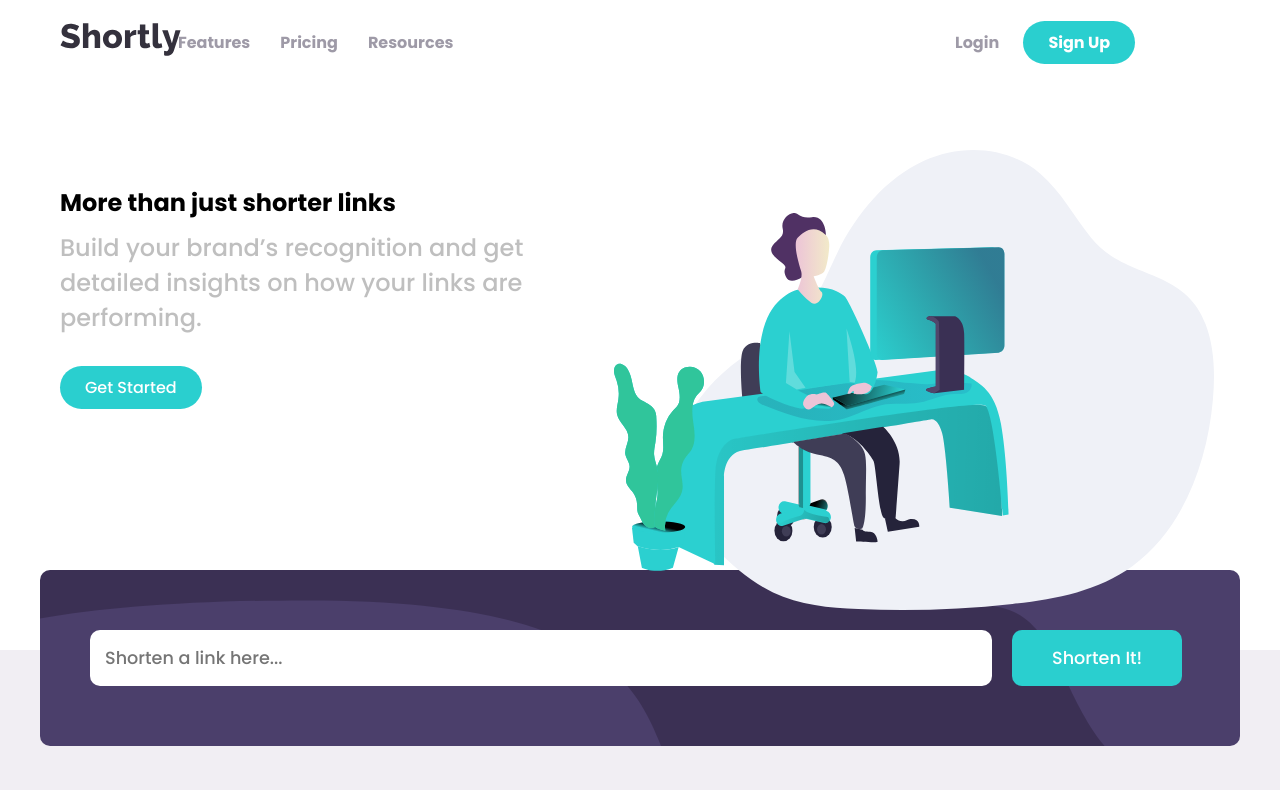
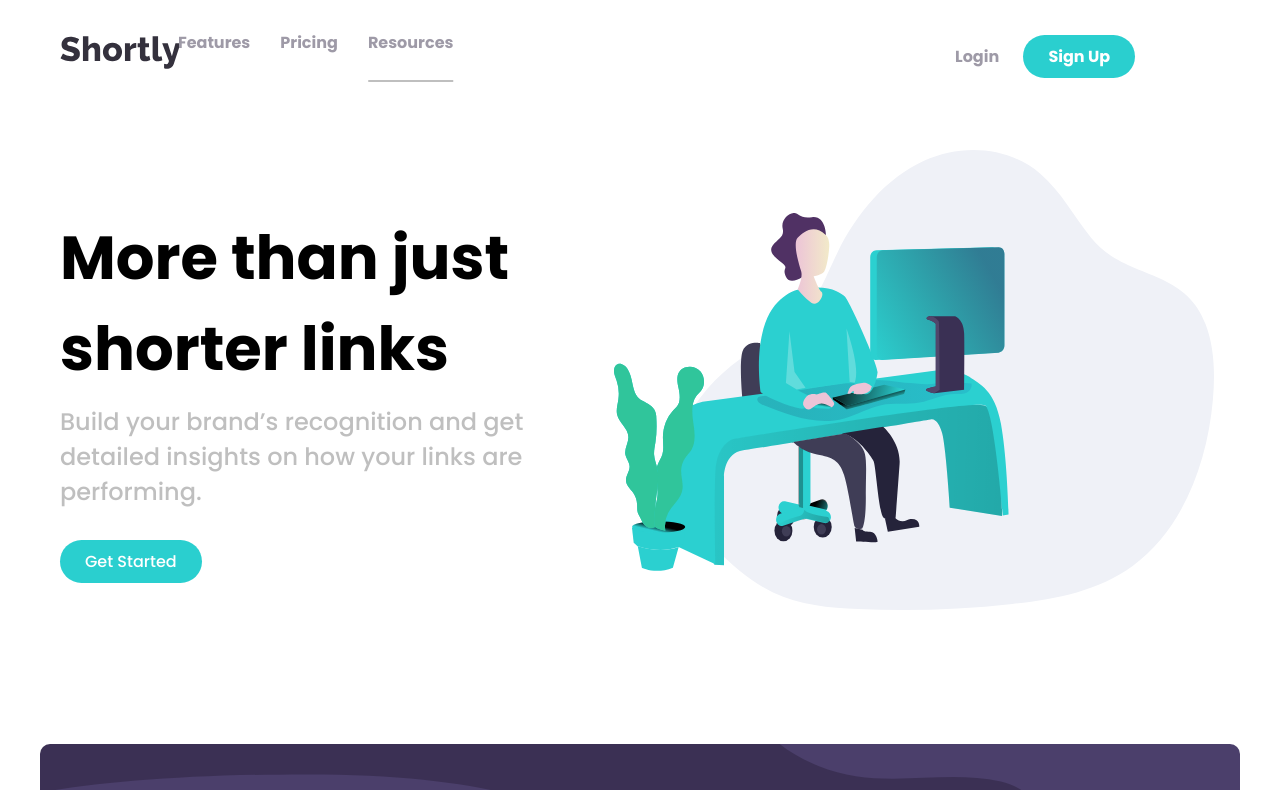
Before and after one commit to karishma-dev/URL-Shortening-API-Landing-Page, a plain HTML site: page index.html in a window 1280 px wide. Shown: the top 790 px of the page. Drawn offline with Linux system fonts and the light colour scheme.

Commit message:
Updated Style

```diff
--- a/style.css
+++ b/style.css
@@ -90,6 +90,10 @@ nav hr{
     border: 1px solid var(--Gray);
     margin: 20px 0;
 }
+#resources{
+    padding-bottom: 25px;
+    border-bottom: 2px solid var(--Gray);
+}
 #nav-menu-btns{
     display: flex;
     flex-direction: column;
@@ -150,7 +154,7 @@ header{
     margin: 0;
     min-width: 350px;
 }
-h1{
+.header-text h2{
     font-size: 3.8rem;
     width: 100%;
 }
```
